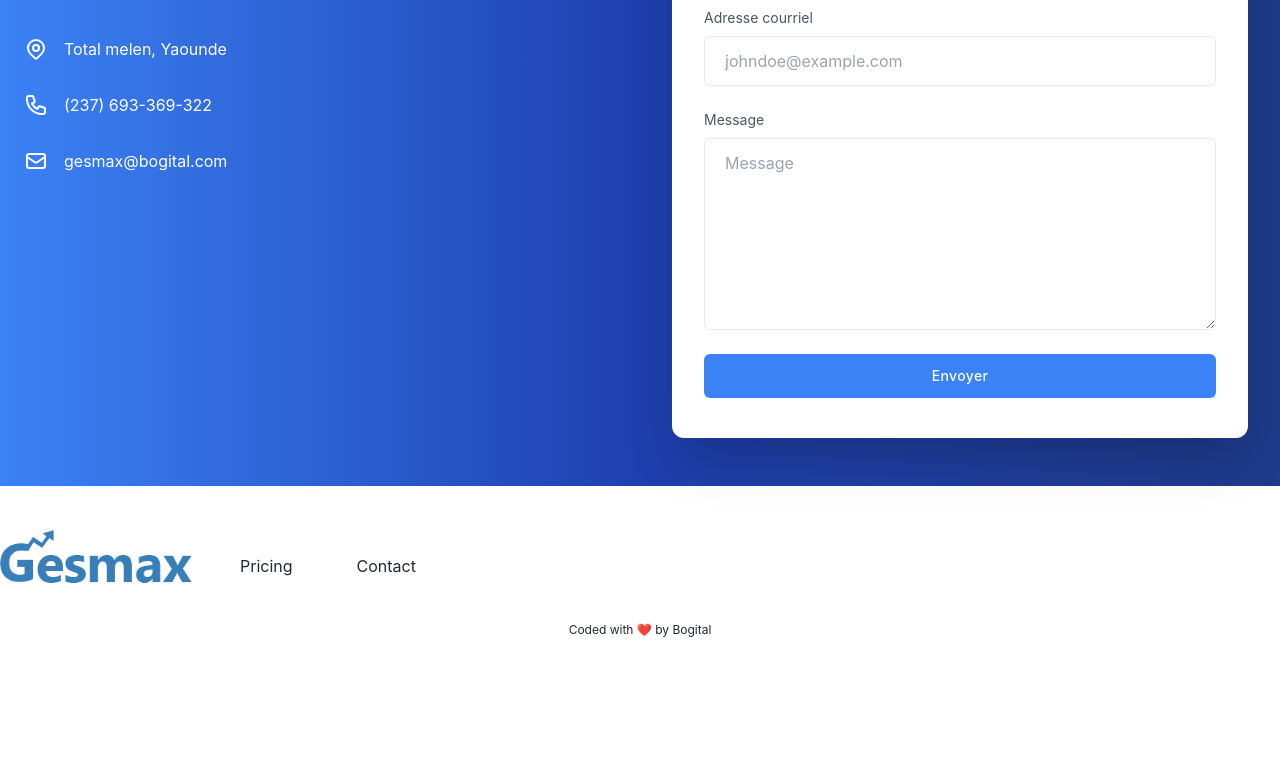
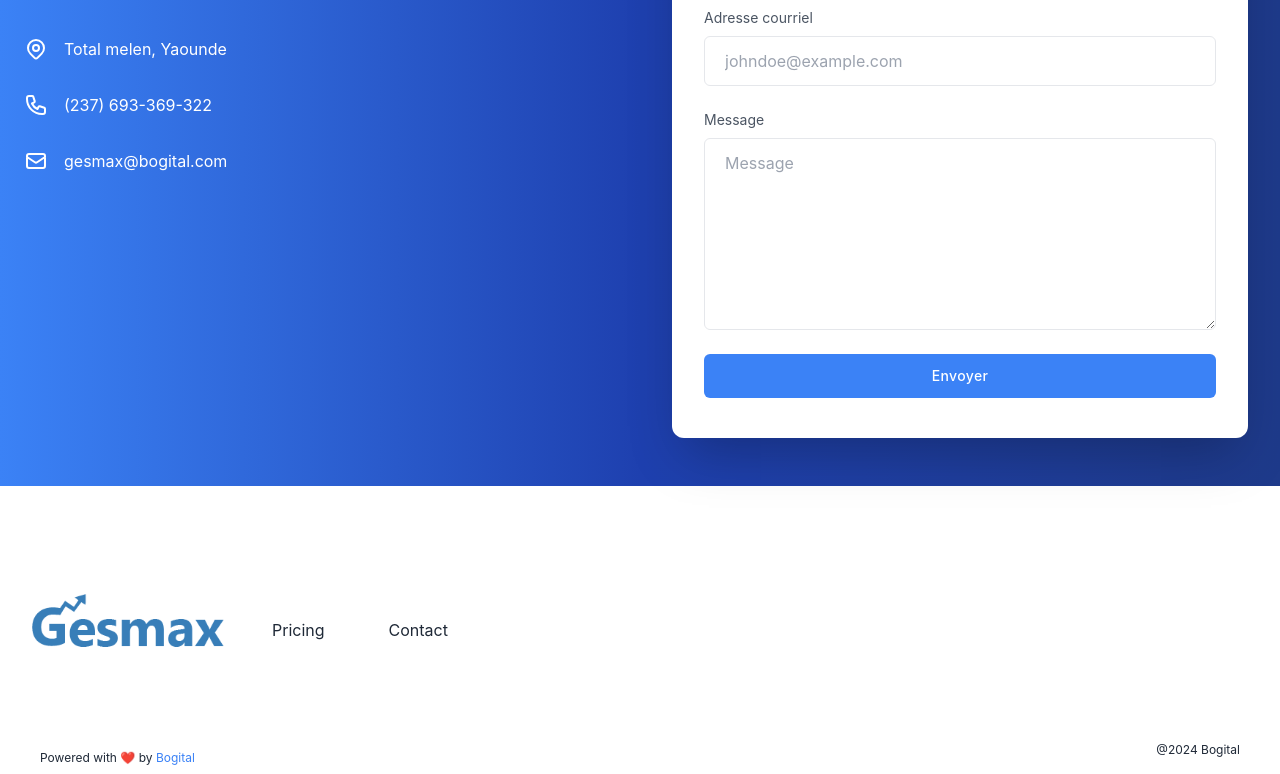
Before and after one commit to kamicodaxe/gesmax.web, a Next.js app: page /contact in a window 1280 px wide. Shown: the part 452-1226 px from the top of the page. Before the commit the page ends 1098 px from the top, so only its background shows below. Built offline with nearby package versions, Linux system fonts and the light colour scheme; no server answers.

Commit message:
Update Footer layout and add @2024 Bogital

```diff
--- a/components/Footer.tsx
+++ b/components/Footer.tsx
@@ -17,7 +17,7 @@ const Footer: React.FC<{}> = ({ }) => {
 
     return (
         <footer className="pt-8 text-gray-800">
-            <div className="container max-w-7xl flex flex-wrap items-center justify-center mx-auto space-y-4 sm:justify-between sm:space-y-0">
+            <div className="px-4 py-16 sm:px-6 lg:px-8    container max-w-7xl flex flex-wrap items-center justify-center mx-auto space-y-4 sm:justify-between sm:space-y-0   ">
                 <div className="flex flex-row flex-wrap pr-3 space-x-4 sm:space-x-8">
                     <Link href="/" aria-label="Back to Gesmax by Bogital homepage" className="flex items-center justify-center flex-shrink-0">
                         <div className="mx-auto h-24 w-48 relative cursor-pointer">
@@ -56,7 +56,11 @@ const Footer: React.FC<{}> = ({ }) => {
                     </li>
                 </ul> */}
             </div>
-            <p className="text-xs text-center pt-4 p-2 md:pt-2">Coded with ❤️ by <a href="https://bogital.com">Bogital</a></p>
+
+            <div className="flex justify-between px-4 sm:px-6 lg:px-8">
+                <p className="text-xs text-center pt-4 p-2 md:pt-2">Powered with ❤️ by <a href="https://bogital.com" className="text-primary" target="_blank">Bogital</a></p>
+                <p className="text-xs text-center px-2 hover:text-primary"><a href="#@2024" target="_blank">@2024 </a>Bogital</p>
+            </div>
         </footer>
     )
 }
```
